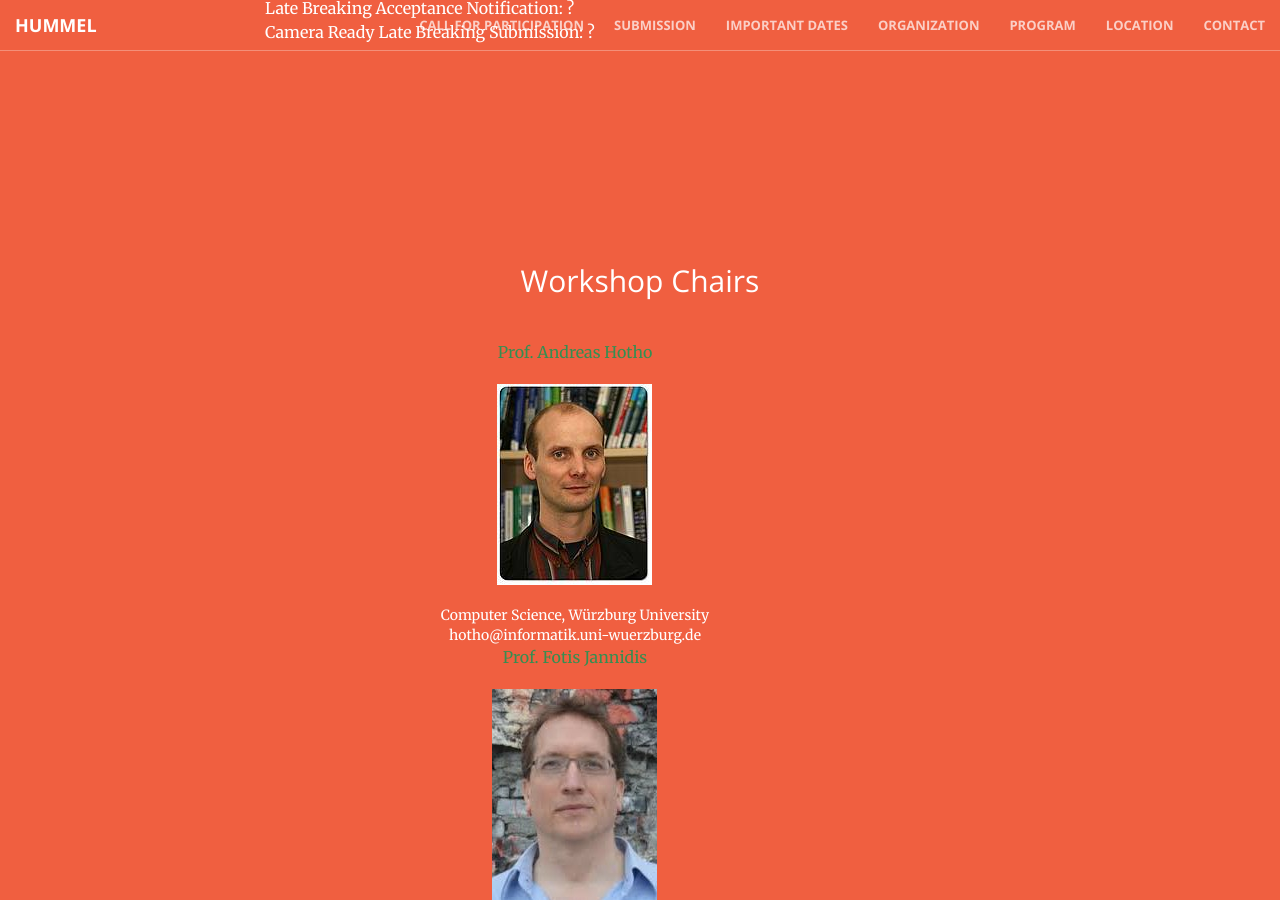
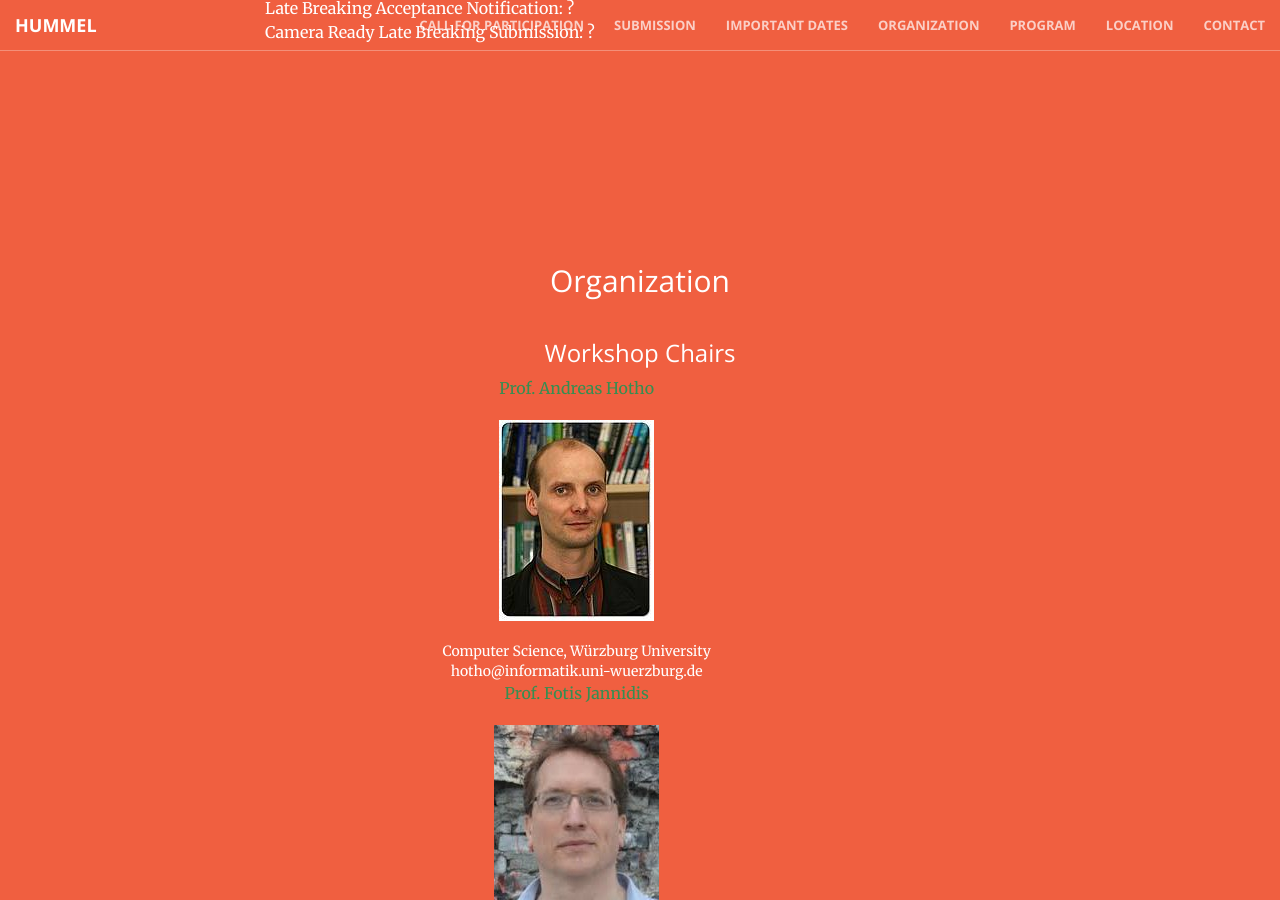
Before and after one commit to cophi-wue/ecml19.hummel.github.io, a Jekyll site: the page built from index.html, in a window 1280 px wide and 900 px high, scrolled down 2702 px. Built offline with Jekyll 4.4.1, drawn with Linux system fonts in a browser that asks for light colours.

Commit message:
Update orga.html

```diff
--- a/_includes/orga.html
+++ b/_includes/orga.html
@@ -1,9 +1,10 @@
 <section class="bg-primary" id="orga">
     <div class="container">
-        <div class="row">
             <div class="col-lg-8 col-lg-offset-2 text-center">
-                <h2 class="section-heading">Workshop Chairs</h2>
+                <h2 class="section-heading">Organization</h2>
+
                 <hr>
+		    <h3>Workshop Chairs</h3>
                 <div class="row">
                 <div class="col-lg-6 col-lg-offset-2 text-center">
 					<p style="color:#358e51">Prof. Andreas Hotho</p>
```
Also changed, not shown: other parts of _includes/orga.html (+3 -1 lines).
